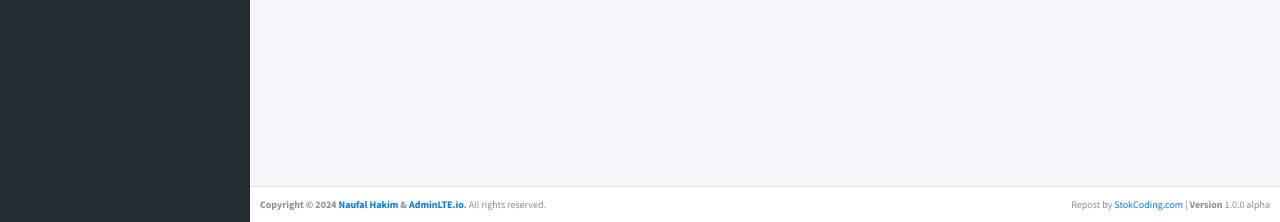
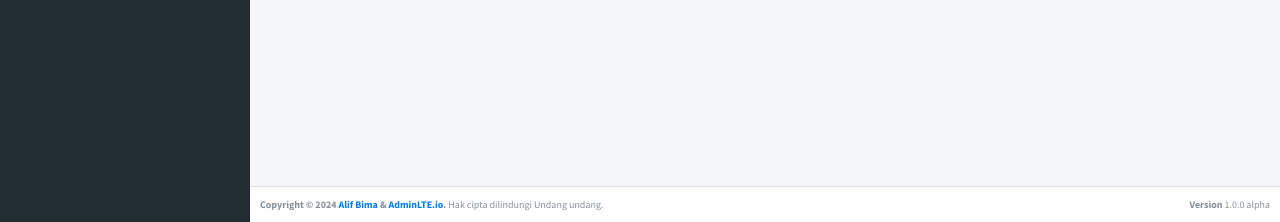
Before and after one commit to 4lifbima/pilkasis, a CodeIgniter app: the page made by application/views/back/filemanager.php in a window 1280 px wide. Shown: the part 578-800 px from the top of the page. Run offline with CodeIgniter, Linux system fonts and the light colour scheme; some libraries are stand-ins or nearby versions.

Commit message:
update footer admin

```diff
--- a/application/views/back/footer.php
+++ b/application/views/back/footer.php
@@ -1,9 +1,8 @@
 <footer class="main-footer">
-    <div class="pull-right hidden-xs">
-        Repost by <a href="https://stokcoding.com/" title="StokCoding.com" target="_blank">StokCoding.com</a> | <b>Version</b> 1.0.0 alpha
+    <div class="pull-right hidden-xs"> <b>Version</b> 1.0.0 alpha
     </div>
     <strong>Copyright &copy; <script>
             document.write(new Date().getFullYear())
-        </script> <a target="_blank" href="http://naufalhakim.my.id">Naufal Hakim</a> & <a target="_blank" href="http://adminlte.io">AdminLTE.io</a>.</strong>
-    All rights reserved.
+        </script> <a target="_blank" href="http://4lifbima.github.io">Alif Bima</a> & <a target="_blank" href="http://adminlte.io">AdminLTE.io</a>.</strong>
+    Hak cipta dilindungi Undang undang.
 </footer>
```
